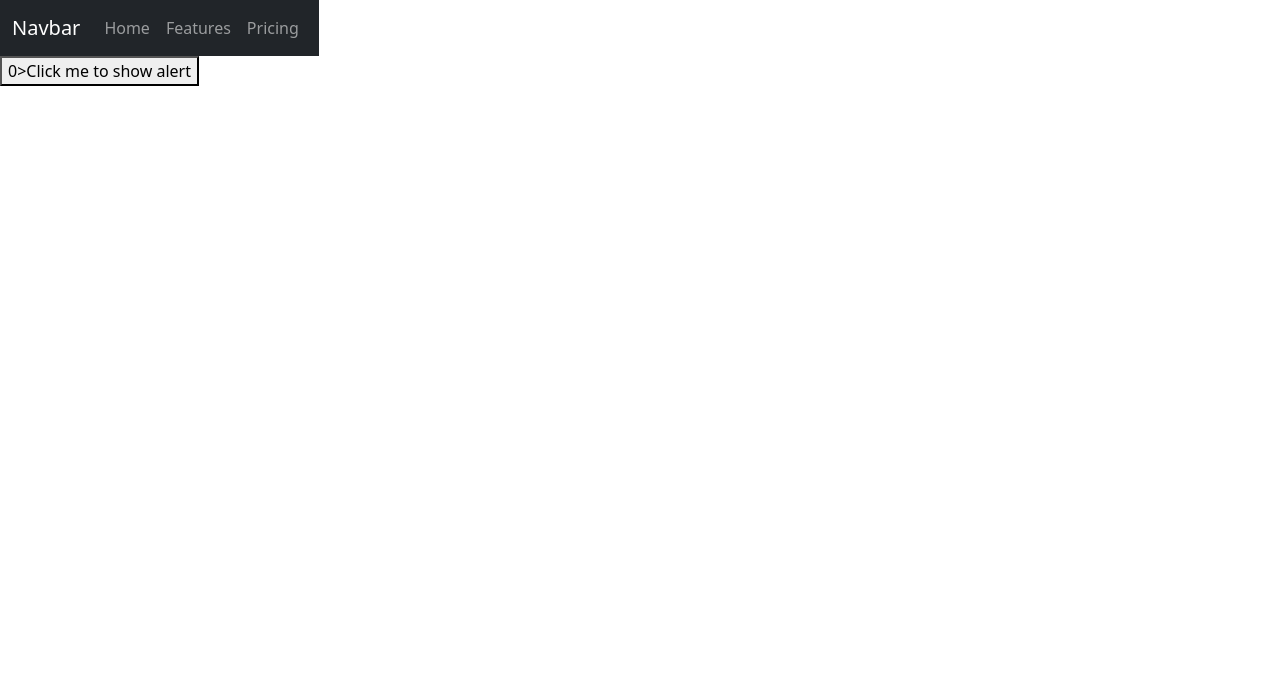
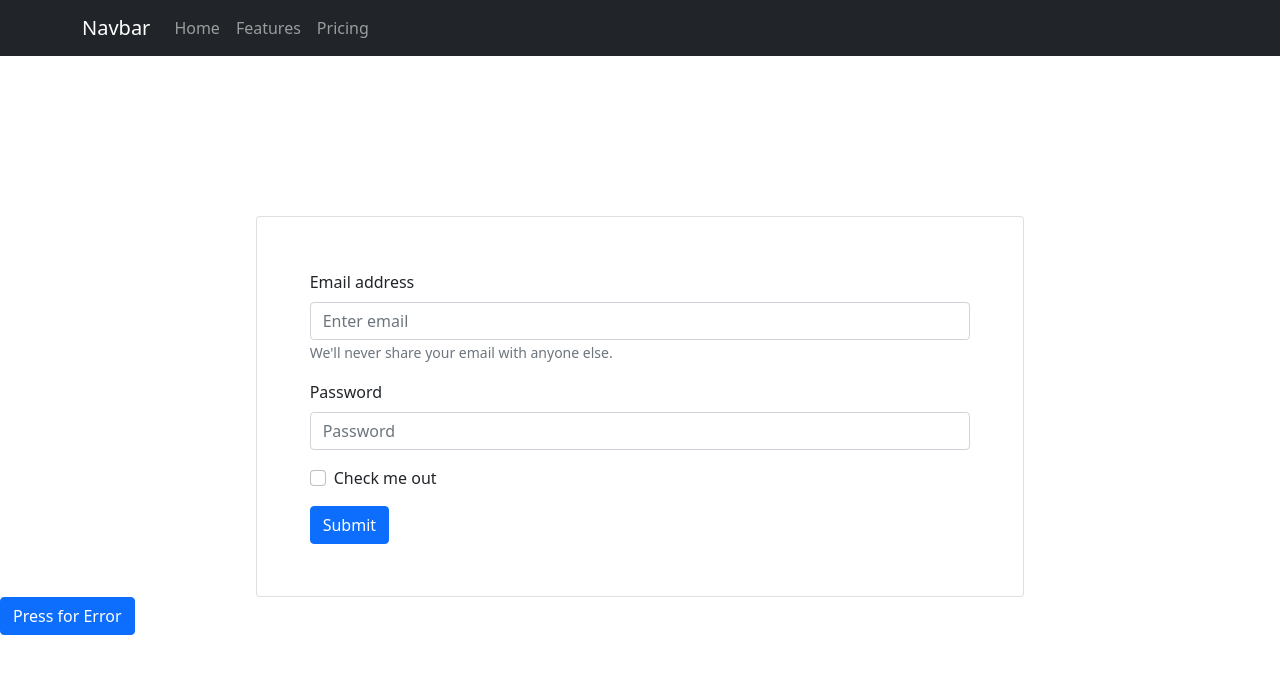
Before and after one commit to fibre-ether/amazon-clone-frontend, a React (Create React App) app: page / in a window 1280 px wide. Shown: the top 674 px of the page. Built offline with nearby package versions, Linux system fonts and the light colour scheme.

Commit message:
added login and sign up

```diff
--- a/package.json
+++ b/package.json
@@ -10,6 +10,7 @@
     "react": "^17.0.2",
     "react-bootstrap": "^2.0.0-rc.0",
     "react-dom": "^17.0.2",
+    "react-router-dom": "^5.3.0",
     "react-scripts": "4.0.3",
     "web-vitals": "^1.1.2"
   },
--- a/src/App.js
+++ b/src/App.js
@@ -1,6 +1,10 @@
 import React, {useState, useEffect} from 'react';
 import Navibar from './components/navbar';
-import AlertDismiss from './components/minor_comps';
+import AlertDismiss from './components/alert';
+import Login from './components/login';
+import Signin from './components/signin';
+import {Button} from 'react-bootstrap';
+import './components/minor_comps.css';
 import './App.css';
 function App() {
   const [showAlert, setShowAlert] = useState(false);
@@ -12,15 +16,16 @@ function App() {
 
   const incr = () => {
     setNum(num+1);
-    setShowAlert(true);
+    setShowAlert(!showAlert);
     console.log("incr");
   };
 
   return(
     <div >
       <Navibar />
-      <button onClick={incr}>{num}>Click me to show alert</button>
-      <AlertDismiss show={showAlert} setShow={setShowAlert} title="Error Title" alert="Alert text" />
+      <AlertDismiss show={showAlert} setShow={setShowAlert} title="Error Title"/>
+      <Signin />
+      <Button onClick={incr} variant="primary">Press for Error</Button>
     </div>
 
   );
--- a/src/components/minor_comps.js
+++ b/src/components/alert.js
@@ -4,7 +4,7 @@ import './minor_comps.css';
 
 function AlertDismiss(props) {
     console.log(props);
-    console.log(props.setShow);
+    console.log("Alert");
     if (props.show) {
       return (
         <Alert className="alert" variant="danger" onClose={() => props.setShow(false)} dismissible>
@@ -17,5 +17,4 @@ function AlertDismiss(props) {
     }
     return (null);
   }
-
   export default AlertDismiss;
--- /dev/null
+++ b/src/components/login.js
@@ -0,0 +1,36 @@
+import React from 'react';
+import {Col, Row, Form, Card, Button} from 'react-bootstrap';
+import './minor_comps.css';
+
+
+function Login(props) {
+    console.log(props)
+    console.log("Login")
+    return(
+        <Card className="login-container">
+            <Card.Body>
+                <Form className="login-internal">
+                    <Form.Group as={Row} className="mb-3" controlId="formPlaintextEmail">
+                    <Form.Label column sm="2">
+                        Email
+                    </Form.Label>
+                    <Col sm="10">
+                        <Form.Control type="text" placeholder="Email" />
+                    </Col>
+                    </Form.Group>
+
+                    <Form.Group as={Row} className="mb-3" controlId="formPlaintextPassword">
+                    <Form.Label column sm="2">
+                        Password
+                    </Form.Label>
+                    <Col sm="10">
+                        <Form.Control type="password" placeholder="Password" />
+                    </Col>
+                    <Button className="signin-button" variant="primary">Primary</Button>
+                    </Form.Group>
+                </Form>
+            </Card.Body>
+        </Card>
+    )
+  }
+  export default Login;
--- a/src/components/minor_comps.css
+++ b/src/components/minor_comps.css
@@ -2,6 +2,23 @@
     position: fixed;
     bottom: 0;
     right: 0;
-    max-width: 50vw;
+    width: auto;
     margin: 10px;
 }
+
+.login-internal {
+    margin: 5%;
+}
+
+.login-container {
+    min-height: 50%;
+    margin-top: 20vh;
+    margin-right: 20%;
+    margin-left: 20%;
+}
+
+.signin-button {
+    width: auto;
+    position: absolute;
+    right: calc(50%-width);
+}
--- a/src/components/navbar.css
+++ b/src/components/navbar.css
@@ -1,3 +1,3 @@
-.nav {
-    ;
+.navibar {
+    margin: 0;
 }
--- a/src/components/navbar.js
+++ b/src/components/navbar.js
@@ -4,7 +4,7 @@ import 'bootstrap/dist/css/bootstrap.min.css';
 import './navbar.css';
 function Navibar() {
     return (
-        <div className="nav">
+        <div className="navibar">
             <Navbar bg="dark" variant="dark">
                 <Container>
                 <Navbar.Brand href="#home">Navbar</Navbar.Brand>
--- /dev/null
+++ b/src/components/signin.js
@@ -0,0 +1,33 @@
+import React from 'react';
+import {Form, Card, Button} from 'react-bootstrap';
+import './minor_comps.css';
+
+function Signin() {
+    return(
+        <Card className="login-container">
+            <Card.Body>
+                <Form className="login-internal">
+                    <Form.Group className="mb-3" controlId="formBasicEmail">
+                        <Form.Label>Email address</Form.Label>
+                        <Form.Control type="email" placeholder="Enter email" />
+                        <Form.Text className="text-muted">
+                        We'll never share your email with anyone else.
+                        </Form.Text>
+                    </Form.Group>
+
+                    <Form.Group className="mb-3" controlId="formBasicPassword">
+                        <Form.Label>Password</Form.Label>
+                        <Form.Control type="password" placeholder="Password" />
+                    </Form.Group>
+                    <Form.Group className="mb-3" controlId="formBasicCheckbox">
+                        <Form.Check type="checkbox" label="Check me out" />
+                    </Form.Group>
+                    <Button className="signisn-button" variant="primary" type="submit">
+                        Submit
+                    </Button>
+                </Form>
+            </Card.Body>
+            </Card>
+    )
+}
+export default Signin;
```
Also changed, not shown: 1 other file (tests, documents, lock files or other folders).
